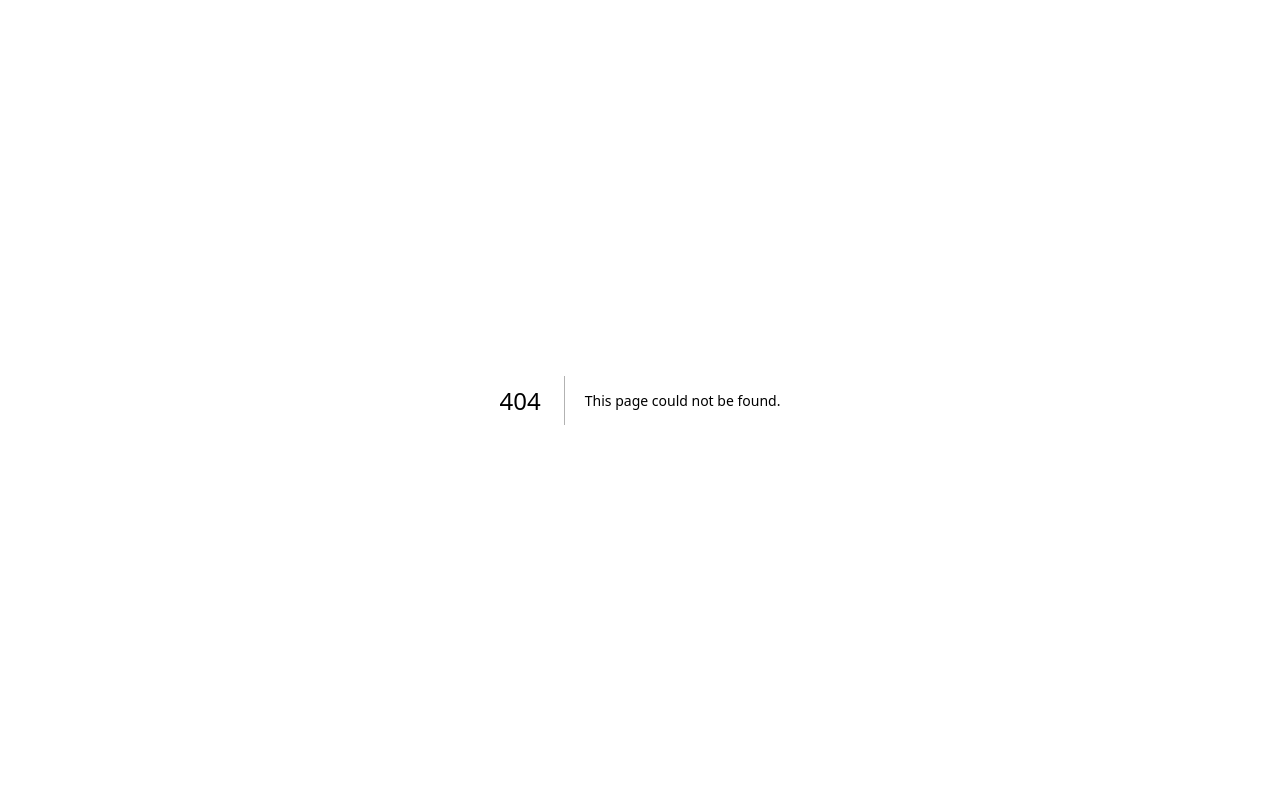
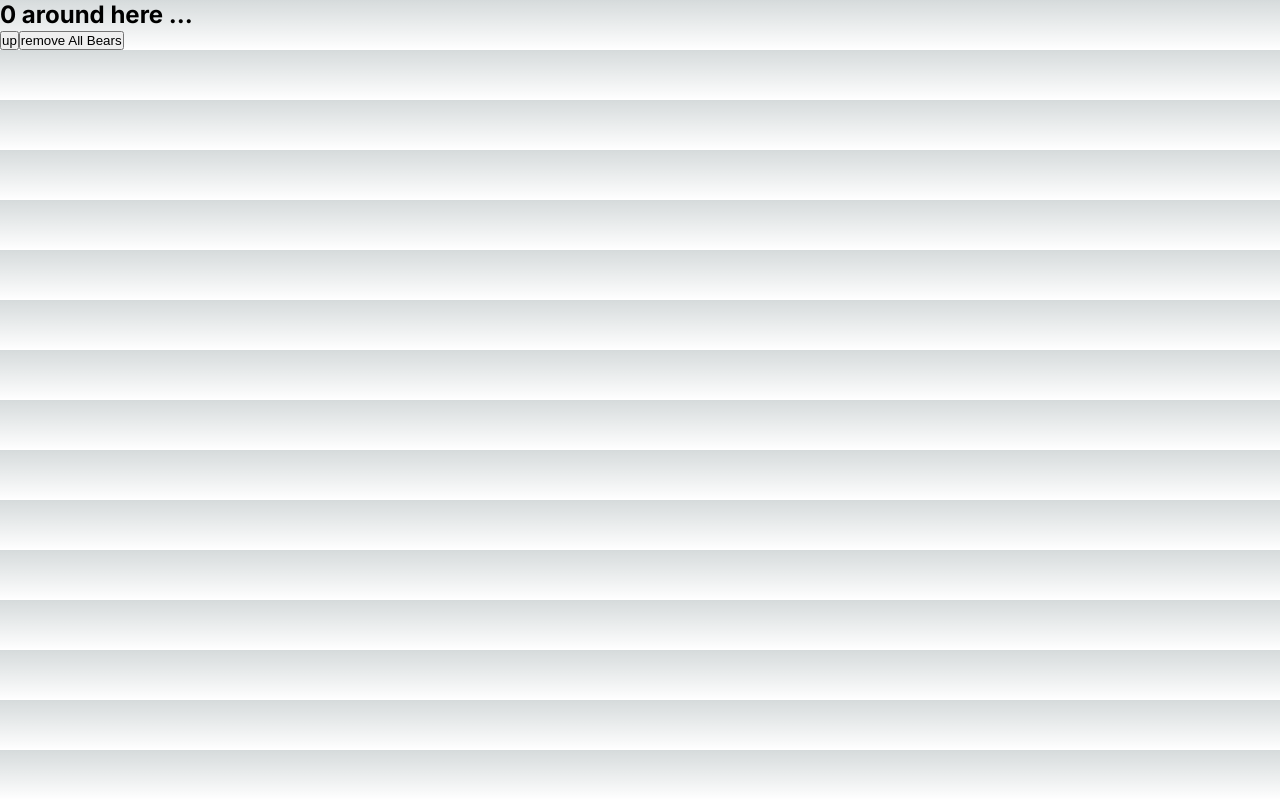
Before and after one commit to snaps-ariel/new-ground, a Next.js app: page /zustandExample in a window 1280 px wide. Before the commit this address had no page. Built offline with nearby package versions, Linux system fonts and the light colour scheme.

Commit message:
chore: hustky 테스트

```diff
--- /dev/null
+++ b/src/app/zustandExample/page.tsx
@@ -0,0 +1,5 @@
+import BearCounter from "@/components/BearCounter";
+
+export default function ZustandExamplePage(){
+    return <BearCounter />
+}
--- /dev/null
+++ b/src/components/BearCounter.tsx
@@ -0,0 +1,13 @@
+'use client'
+
+import useBearStore from "@/store/bearStore";
+export default function BearCounter() {
+    const {bears, increasePopulation, removeAllBears} = useBearStore()
+    return(
+    <section>
+        <h1>{bears} around here ...</h1>
+        <button onClick={() => increasePopulation(2)}>up</button>
+        <button onClick={removeAllBears}>remove All Bears</button>
+    </section>
+    )
+}
--- /dev/null
+++ b/src/store/bearStore.ts
@@ -0,0 +1,15 @@
+import { create } from 'zustand'
+
+interface IBearStore {
+    bears: number;
+    increasePopulation : (by:number) => void;
+    removeAllBears : () => void;
+}
+
+const useBearStore = create<IBearStore>((set) => ({
+    bears: 0,
+    increasePopulation: (by) => set((state) => ({ bears: state.bears + by })),
+    removeAllBears: () => set({ bears: 0 }),
+}))
+
+export default useBearStore
```
Also changed, not shown: src/context/AuthContext.tsx (added, +10 -0 lines), src/context/SWRConfigContext.tsx (added, +19 -0 lines), .lintstagedrc.js (added), 2 other files (tests, documents, lock files or other folders).
